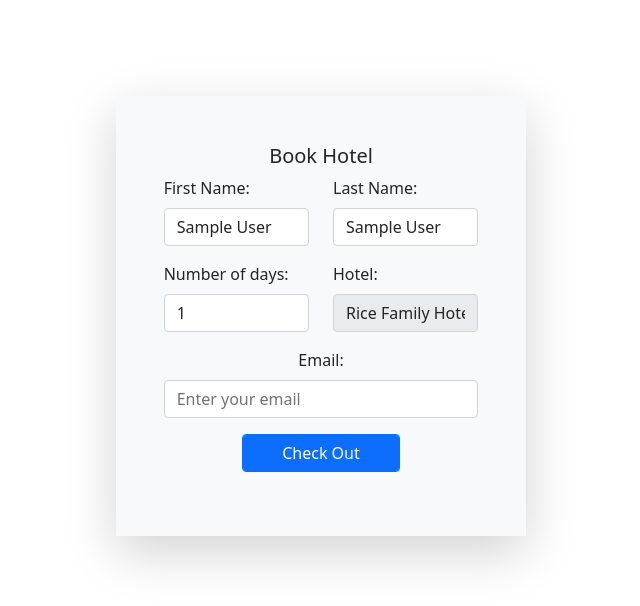
After one commit to BradRice2202/codeSpaceProject, a PHP site: page /templates/bookHotel.php?hotel=1 in a window 1280 px wide. The commit adds this page. Shown: the top 606 px of the page, without its empty margins (319-959 px from the left). Run offline with PHP 8.4, Linux system fonts and the light colour scheme; the visitor is signed in with stand-in values (Sample User, id 1).

Commit message:
created book hotel functionality checkout and confirm

```diff
--- a/css/styles.css
+++ b/css/styles.css
@@ -172,4 +172,66 @@
 
  }li{
     font-size: 0.9rem;
-   }
+}
+
+.email-input-book{
+    position: relative;
+    display: flex;
+    flex-direction: column;
+    width: 100%;
+}
+
+.email-title-book{
+    align-self: center;
+}
+
+.confirmHotelPaymentInfo{
+    display: flex;
+    flex-direction: column;
+}
+
+.confirmationContainer{
+    display: flex;
+    position: relative;
+    justify-content: center;
+    align-items: center;
+}
+
+.confirmationBody{
+    position: relative;
+    height: 100vh;
+    display: flex;
+    justify-content: center;
+    align-items: center;
+}
+
+.confirmationDetailsContainer{
+    position: relative;
+    display: flex;
+
+}
+.confirmationLeftDetails{
+    position: relative;
+}
+
+.confirmImage{
+    height: 25vH;
+    width: auto;
+}
+
+.confirmationCard{
+    width: 25rem;
+    height: 50vH;
+}
+
+.confirmCardBody{
+    position: relative;
+}
+
+/*.confirmationBtn{*/
+/*    position: relative;*/
+/*    bottom: 0;*/
+/*    display: flex;*/
+/*    justify-content: center;*/
+/*    align-self: end;*/
+/*}*/
--- /dev/null
+++ b/templates/bookHotel.php
@@ -0,0 +1,72 @@
+<?php
+session_start();
+include "../app/Hotels.php";
+?>
+<!DOCTYPE html>
+<html lang="en">
+<head>
+    <meta charset="UTF-8">
+    <title>Title</title>
+    <script src="https://cdn.jsdelivr.net/npm/@popperjs/core@2.9.2/dist/umd/popper.min.js" integrity="sha384-IQsoLXl5PILFhosVNubq5LC7Qb9DXgDA9i+tQ8Zj3iwWAwPtgFTxbJ8NT4GN1R8p" crossorigin="anonymous"></script>
+    <script src="https://cdn.jsdelivr.net/npm/bootstrap@5.0.2/dist/js/bootstrap.min.js" integrity="sha384-cVKIPhGWiC2Al4u+LWgxfKTRIcfu0JTxR+EQDz/bgldoEyl4H0zUF0QKbrJ0EcQF" crossorigin="anonymous"></script>
+    <script src="https://cdn.jsdelivr.net/npm/bootstrap@5.0.2/dist/js/bootstrap.bundle.min.js" integrity="sha384-MrcW6ZMFYlzcLA8Nl+NtUVF0sA7MsXsP1UyJoMp4YLEuNSfAP+JcXn/tWtIaxVXM" crossorigin="anonymous"></script>
+    <link rel="stylesheet" href="../css/styles.css">
+    <link href="https://cdn.jsdelivr.net/npm/bootstrap@5.0.2/dist/css/bootstrap.min.css" rel="stylesheet" integrity="sha384-EVSTQN3/azprG1Anm3QDgpJLIm9Nao0Yz1ztcQTwFspd3yD65VohhpuuCOmLASjC" crossorigin="anonymous">
+</head>
+<body>
+<nav></nav>
+<section>
+    <div class="container-fluid w-100 d-flex justify-content-center align-items-center bookHotelContainer">
+        <div class="container-fluid mt-5 mb-5">
+            <div class="mt-5">
+                <div class="rounded d-flex justify-content-center">
+                    <div class="col-12 col-md-4 shadow-lg p-5 bg-light">
+                        <div class="text-center">
+                            <h5>Book Hotel</h5>
+                        </div>
+                        <form method="post" id="login-form" action="/templates/checkout.php">
+                            <div class="row">
+                                <div class="col">
+                                    <div class="mb-3">
+                                        <label for="firstName" class="form-label">First Name:</label>
+                                        <input type="text" class="form-control" placeholder="First Name" required name="firstName" id="firstName" value="<?php echo $_SESSION['name'] ?>">
+                                    </div>
+                                    <div class="mb-3">
+                                        <label for="numberOfDays" class="form-label">Number of days:</label>
+                                        <input type="text" class="form-control" placeholder="Number of days:" required name="numberOfDays" id="numberOfDays" value="<?php echo $_SESSION['days'] ?>">
+                                    </div>
+                                </div>
+                                <div class="col">
+                                    <div class="mb-3">
+                                        <label for="lastName" class="form-label">Last Name:</label>
+                                        <input type="text" class="form-control" placeholder="Last Name" required name="lastName" id="lastName" value="<?php echo $_SESSION['lname'] ?>">
+                                    </div>
+                                    <div class="mb-3">
+                                        <label class="form-label" for="hotel">Hotel:</label>
+                                        <input type="text" class="form-control" placeholder="Hotel" required name="hotel" readonly="readonly" id="hotel" value="<?php
+                                            $hotel = new Hotels($_GET['hotel']);
+                                            $name = $hotel->setHotelName($_GET['hotel']);
+                                            echo "$name";?>
+                                        ">
+                                    </div>
+                                </div>
+                            </div>
+                            <div class="col">
+                                <div class="mb-3 email-input-book">
+                                    <label for="email" class="form-label email-title-book">Email:</label>
+                                    <input type="email" id="email" class="email form-control" required name="email" placeholder="Enter your email">
+                                </div>
+                            </div>
+                            <div class="mb-3 d-flex justify-content-center">
+                                <button class="btn btn-primary loginBtn form-control w-50" type="submit">Check Out</button>
+                            </div>
+                        </form>
+                    </div>
+                </div>
+            </div>
+        </div>
+    </div>
+</section>
+
+</body>
+</html>
```
Also changed, not shown: templates/checkout.php (added, +78 -0 lines), templates/compareHotels.php (+55 -3 lines), templates/confirm.php (added, +92 -0 lines).
